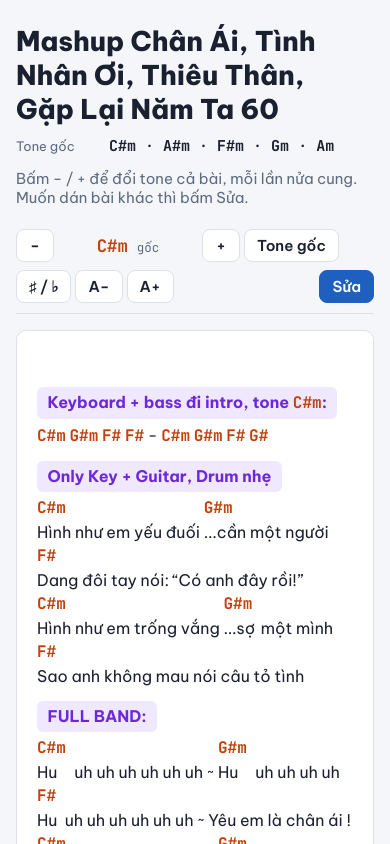
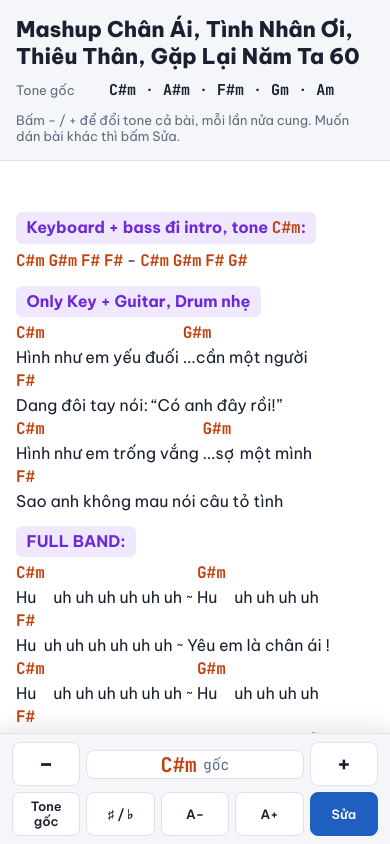
Before and after one commit to danglequocbao001/chordify-showing, a React (Vite) app: page / in a window 390 px wide. Shown: the top 844 px of the page. Built offline with nearby package versions, Linux system fonts and the light colour scheme.

Commit message:
feat: mobile mode

```diff
--- a/index.html
+++ b/index.html
@@ -2,7 +2,7 @@
 <html lang="vi">
   <head>
     <meta charset="UTF-8" />
-    <meta name="viewport" content="width=device-width, initial-scale=1.0" />
+    <meta name="viewport" content="width=device-width, initial-scale=1.0, viewport-fit=cover" />
     <title>Mashup Orange Sofia</title>
     <link rel="preconnect" href="https://fonts.googleapis.com" />
     <link rel="preconnect" href="https://fonts.gstatic.com" crossorigin />
--- a/src/App.jsx
+++ b/src/App.jsx
@@ -73,7 +73,7 @@ export default function App() {
 
       <div className="bar">
         <div className="grp">
-          <button onClick={() => setShift(s => (s - 1) % 12)} aria-label="Giảm nửa cung">
+          <button className="step" onClick={() => setShift(s => (s - 1) % 12)} aria-label="Giảm nửa cung">
             −
           </button>
           <div className="key" aria-live="polite">
@@ -85,12 +85,12 @@ export default function App() {
               <small>chưa có hợp âm</small>
             )}
           </div>
-          <button onClick={() => setShift(s => (s + 1) % 12)} aria-label="Tăng nửa cung">
+          <button className="step" onClick={() => setShift(s => (s + 1) % 12)} aria-label="Tăng nửa cung">
             +
           </button>
-          <button onClick={() => setShift(0)}>Tone gốc</button>
         </div>
         <div className="grp">
+          <button onClick={() => setShift(0)}>Tone gốc</button>
           <button onClick={() => setFlatPref(!flat)} title="Đổi cách ghi thăng/giáng">
             ♯ / ♭
           </button>
--- a/src/chords.js
+++ b/src/chords.js
@@ -48,7 +48,12 @@ function inlineParts(line, t, bare) {
     if (!bare) return bit ? [{ text: bit }] : []
     return bit.split(/([\s,()\->:;/]+)/).filter(Boolean).map(s => (isChord(s) ? { chord: t(s) } : { text: s }))
   })
-  return parts.flatMap((p, i) => (p.chord && parts[i - 1]?.chord ? [{ text: ' ' }, p] : [p])) // "[C#m][G#m]" → "C#m G#m"
+  // keep chords from touching their neighbours: "[C#m][G#m]x2" → "C#m G#m x2"
+  return parts.flatMap((p, i) => {
+    if (!parts[i - 1]?.chord) return [p]
+    if (p.chord) return [{ text: ' ' }, p]
+    return /^[\p{L}\d]/u.test(p.text) ? [{ text: ' ' + p.text }] : [p]
+  })
 }
 
 // "[C#m]Hình như em" lines: split into words so long lines wrap; each chord sits above the text it precedes.
@@ -58,6 +63,9 @@ function lyricWords(line, t) {
   line.split(BRACKETS).forEach((bit, i) => {
     if (i % 2) {
       chord = isChord(bit) ? t(bit) : bit
+      // ponytail: a chord always starts a new word, since these sheets write "năm[D#]ta" for "năm ta".
+      // Ceiling: an English mid-word chord ("re[D]lieved") shows as two words; split on real spaces only if that matters.
+      if (words.at(-1).length) words.push([])
       return
     }
     for (const s of bit.split(/(\s+)/)) {
--- a/src/index.css
+++ b/src/index.css
@@ -1,5 +1,5 @@
-/* Layout: one column, a sticky transpose bar over the sheet.
-   Chords are bold orange; band notes are violet on a tinted band so they stand out from lyrics and chords. */
+/* Layout: one column. The transpose bar is sticky on top on wide screens and a fixed thumb bar at the
+   bottom on phones. Chords are bold orange; band notes are violet on a tinted band so they stand out. */
 :root {
   --bg: #f4f6f9;
   --paper: #ffffff;
@@ -10,6 +10,7 @@
   --chord: #c2410c;
   --cue: #6d28d9;
   --cue-bg: #efe8ff;
+  --shadow: rgb(16 24 40 / 0.1);
   --sans: 'Be Vietnam Pro', system-ui, sans-serif;
   --mono: 'JetBrains Mono', ui-monospace, Menlo, monospace;
   --size: 16px;
@@ -27,8 +28,14 @@
     --chord: #fb923c;
     --cue: #dccfff;
     --cue-bg: #30265a;
+    --shadow: rgb(0 0 0 / 0.45);
     color-scheme: dark;
   }
+}
+
+html {
+  -webkit-text-size-adjust: 100%;
+  text-size-adjust: 100%;
 }
 
 body {
@@ -42,7 +49,7 @@ body {
 .wrap {
   max-width: 860px;
   margin: 0 auto;
-  padding: 0 16px 48px;
+  padding: 0 max(16px, env(safe-area-inset-right, 0px)) 48px max(16px, env(safe-area-inset-left, 0px));
 }
 
 h1 {
@@ -75,7 +82,7 @@ h1 {
 /* toolbar */
 .bar {
   position: sticky;
-  top: 0;
+  top: env(safe-area-inset-top, 0px);
   z-index: 2;
   display: flex;
   flex-wrap: wrap;
@@ -106,10 +113,14 @@ button {
   border: 1px solid var(--line);
   border-radius: 8px;
   cursor: pointer;
+  touch-action: manipulation; /* no double-tap zoom when tapping − / + quickly */
+  -webkit-tap-highlight-color: transparent;
 }
 
-button:hover {
-  border-color: var(--accent);
+@media (hover: hover) {
+  button:hover {
+    border-color: var(--accent);
+  }
 }
 
 button:focus-visible,
@@ -122,6 +133,21 @@ button.primary {
   color: var(--paper);
   background: var(--accent);
   border-color: var(--accent);
+}
+
+button:active {
+  background: var(--line);
+}
+
+button.primary:active {
+  background: var(--accent);
+  opacity: 0.85;
+}
+
+.step {
+  min-width: 44px;
+  font-size: 1.2rem;
+  line-height: 1;
 }
 
 .key {
@@ -246,3 +272,85 @@ textarea {
   letter-spacing: 0.025em;
   text-align: center;
 }
+
+/* touch screens (phones, tablets): 44px targets; 16px text in the editor or iOS zooms in on focus */
+@media (pointer: coarse) {
+  button {
+    min-height: 44px;
+  }
+
+  textarea {
+    font-size: 16px;
+  }
+}
+
+/* phones: controls move to a fixed bar at the bottom, in thumb reach, and the sheet runs edge to edge.
+   Bar grid: row 1 = − · key · +, row 2 = Tone gốc · ♯/♭ · A− · A+ · Sửa */
+@media (max-width: 640px) {
+  .wrap {
+    padding-bottom: calc(140px + env(safe-area-inset-bottom, 0px));
+  }
+
+  h1 {
+    margin-top: 16px;
+    font-size: 1.35rem;
+  }
+
+  .sub {
+    font-size: 13px;
+  }
+
+  .bar {
+    position: fixed;
+    inset: auto 0 0;
+    display: grid;
+    grid-template-columns: repeat(5, 1fr);
+    gap: 6px;
+    padding: 8px max(12px, env(safe-area-inset-right, 0px)) calc(8px + env(safe-area-inset-bottom, 0px))
+      max(12px, env(safe-area-inset-left, 0px));
+    border-top: 1px solid var(--line);
+    border-bottom: 0;
+    box-shadow: 0 -6px 20px var(--shadow);
+  }
+
+  .grp {
+    display: contents;
+  }
+
+  .spacer {
+    display: none;
+  }
+
+  .bar button {
+    min-width: 0;
+    min-height: 44px;
+    padding: 4px;
+    font-size: 0.8rem;
+    line-height: 1.15;
+  }
+
+  .bar .step {
+    font-size: 1.5rem;
+  }
+
+  .key {
+    grid-column: span 3;
+    display: flex;
+    gap: 6px;
+    align-items: center;
+    justify-content: center;
+    min-width: 0;
+    padding: 0 6px;
+    font-size: 1.1rem;
+    background: var(--paper);
+    border: 1px solid var(--line);
+    border-radius: 8px;
+  }
+
+  .sheet {
+    margin-inline: -16px;
+    padding: 14px 16px;
+    border-inline: 0;
+    border-radius: 0;
+  }
+}
```
Also changed, not shown: 1 other file (tests, documents, lock files or other folders).
